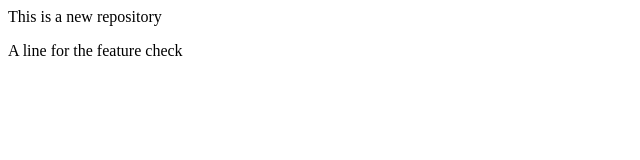
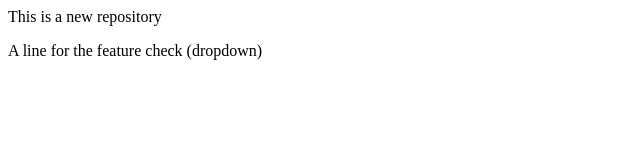
Before and after one commit to CPsnandini/localrepo, a plain HTML site: page index.html in a window 1280 px wide. Shown: the full height of the page, 0-640 px from the left. Drawn offline with Linux system fonts and the light colour scheme.

```diff
--- a/index.html
+++ b/index.html
@@ -1,2 +1,2 @@
 <p>This is a new repository</p>
-<p>A line for the feature check</p>
+<p>A line for the feature check (dropdown)</p>
```
